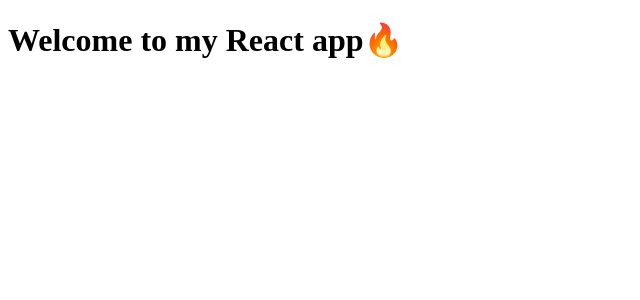
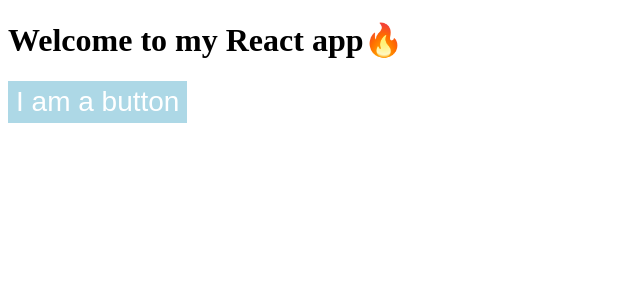
Before and after one commit to cosmospluism/react-cosmospluism2024, a React (Create React App) app: page / in a window 1280 px wide. Shown: the top 300 px of the page, without its empty margins (0-640 px from the left). Built offline with nearby package versions, Linux system fonts and the light colour scheme.

Commit message:
Added module.css

```diff
--- a/package.json
+++ b/package.json
@@ -6,6 +6,7 @@
     "@testing-library/jest-dom": "^5.17.0",
     "@testing-library/react": "^13.4.0",
     "@testing-library/user-event": "^13.5.0",
+    "prop-types": "^15.8.1",
     "react": "^18.2.0",
     "react-dom": "^18.2.0",
     "react-scripts": "5.0.1",
--- a/src/App.js
+++ b/src/App.js
@@ -1,7 +1,10 @@
+import Button from "./Button";
+
 function App() {
   return (
     <div>
       <h1>Welcome to my React app🔥</h1>
+      <Button text="I am a button" />
     </div>
   );
 }
--- /dev/null
+++ b/src/Button.js
@@ -0,0 +1,12 @@
+import PropTypes from "prop-types";
+import styles from "./Button.module.css";
+
+function Button({ text }) {
+  return <button className={styles.btn}>{text}</button>;
+}
+
+Button.propTypes = {
+  text: PropTypes.string.isRequired,
+};
+
+export default Button;
--- /dev/null
+++ b/src/Button.module.css
@@ -0,0 +1,8 @@
+.btn {
+  background-color: lightblue;
+  color: white;
+  border: none;
+  padding: 5px 8px;
+  font-size: 28px;
+  cursor: pointer;
+}
```
Also changed, not shown: 1 other file (tests, documents, lock files or other folders).
